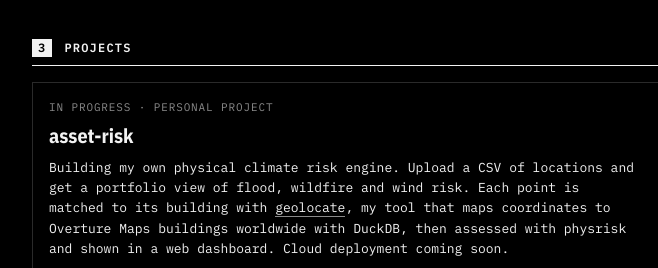
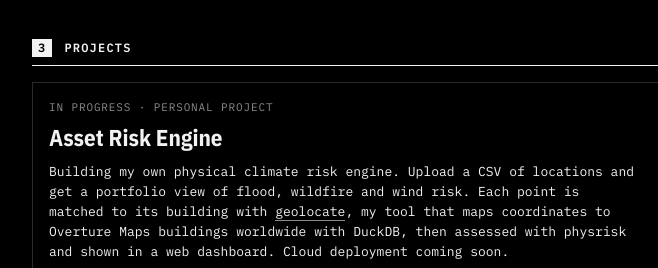
Before and after one commit to mnovovil/miguelnovovillar.com, a plain HTML site: page index.html in a window 1280 px wide. Shown: the part 920-1188 px from the top of the page, 144-802 px from the left. Drawn offline with nearby package versions, Linux system fonts and the light colour scheme; grey boxes are pictures that could not be loaded.

Commit message:
Rename asset-risk title and enlarge it
Co-Authored-By: Claude Opus 5.5 <noreply@anthropic.com>

```diff
--- a/index.html
+++ b/index.html
@@ -78,6 +78,7 @@
   .proj { border: 1px solid var(--line); padding: 16px; }
   .proj .k { color: var(--dim); font-size: 11px; letter-spacing: .08em; text-transform: uppercase; margin-bottom: 8px; }
   .proj h3 { font-family: var(--sans); font-weight: 700; font-size: 20px; line-height: 1.2; margin: 0 0 10px; }
+  .proj h3.lg { font-size: 23px; }
   .proj p { font-size: 13px; margin: 0 0 12px; max-width: 75ch; }
   .proj + .proj { margin-top: 16px; }
   .proj > a, .plinks a { font-size: 12px; text-transform: uppercase; letter-spacing: .06em; }
@@ -145,7 +146,7 @@
       <article class="proj proj-media">
         <div>
         <div class="k">In progress · Personal project</div>
-        <h3>asset-risk</h3>
+        <h3 class="lg">Asset Risk Engine</h3>
         <p>Building my own physical climate risk engine. Upload a CSV of locations and get a portfolio view of flood, wildfire and wind risk. Each point is matched to its building with <a href="https://github.com/mnovovil/geolocate" target="_blank" rel="noopener">geolocate</a>, my tool that maps coordinates to Overture Maps buildings worldwide with DuckDB, then assessed with physrisk and shown in a web dashboard. Cloud deployment coming soon.</p>
         <div class="plinks">
           <a href="https://github.com/mnovovil/asset-risk" target="_blank" rel="noopener">asset-risk on GitHub ↗</a>
```
